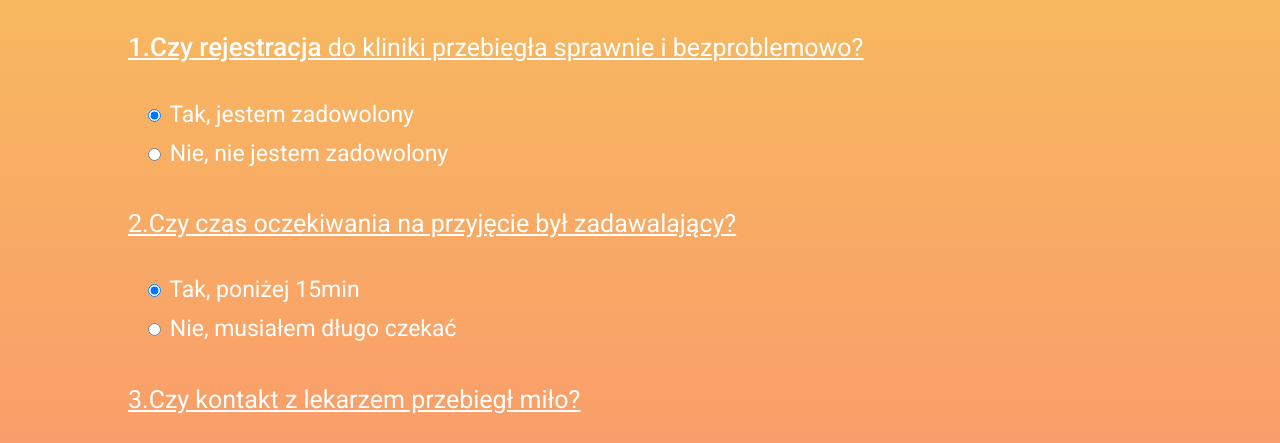
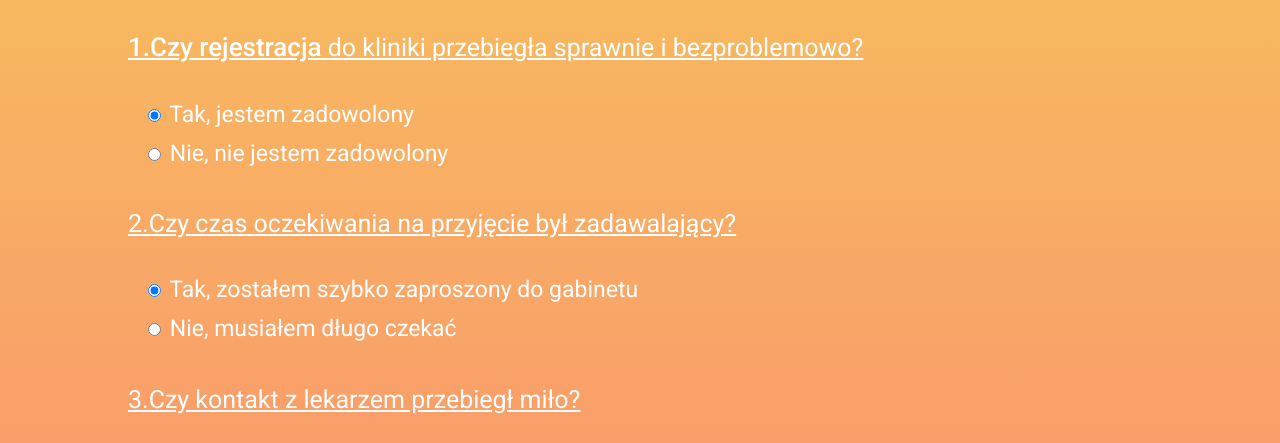
Before and after one commit to Mioszko/ankieta, a plain HTML site: page index.html in a window 1280 px wide. Shown: the part 302-745 px from the top of the page. Drawn offline with Linux system fonts and the light colour scheme.

Commit message:
powrót do poczatkowej wersji

```diff
--- a/index.html
+++ b/index.html
@@ -57,7 +57,7 @@
 
     <div class="wybor">
       <input type="radio" name="q2" value="A" checked>
-      <label>Tak, poniżej 15min</label>
+      <label>Tak, zostałem szybko zaproszony do gabinetu</label>
 
     </div>
 
```
